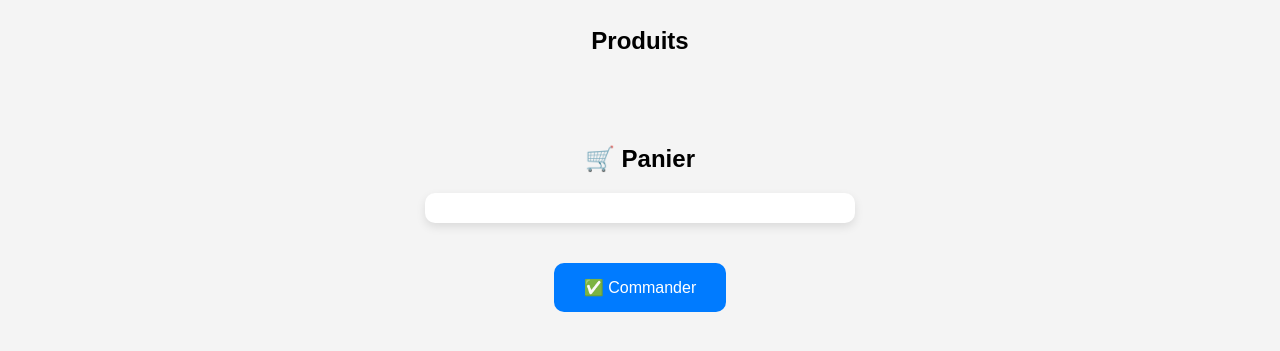
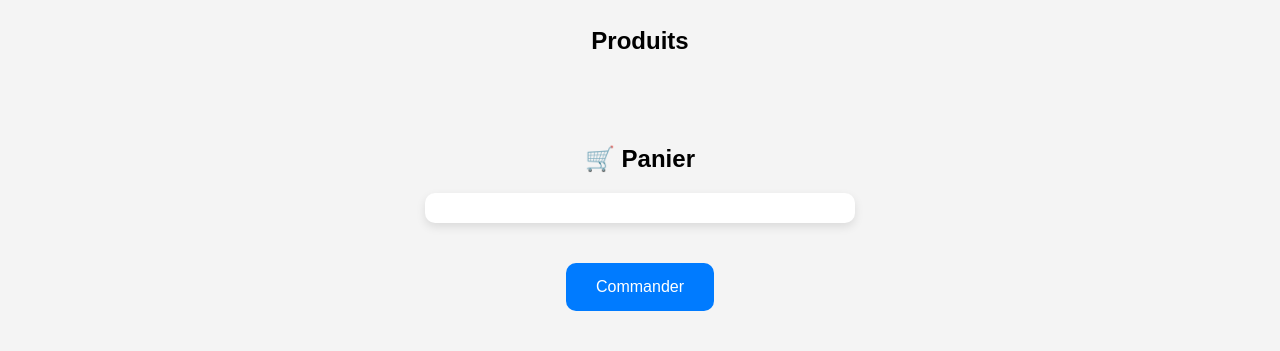
Before and after one commit to kelyjahaburbe95-wq/ecommerce-site, a plain HTML site: page frontend/index.html in a window 1280 px wide. Shown: the part 81-432 px from the top of the page. Drawn offline with Linux system fonts and the light colour scheme; no server answers.

Commit message:
Update index.html

```diff
--- a/frontend/index.html
+++ b/frontend/index.html
@@ -17,10 +17,10 @@
   <h2>🛒 Panier</h2>
   <div id="cart"></div>
 
-  <!-- BOUTON COMMANDE -->
-  <button onclick="placeOrder()">✅ Commander</button>
+  <!-- BOUTON COMMANDER -->
+  <button onclick="placeOrder()">Commander</button>
 
-  <!-- JS -->
+  <!-- SCRIPT -->
   <script src="script.js"></script>
 </body>
 </html>
```
